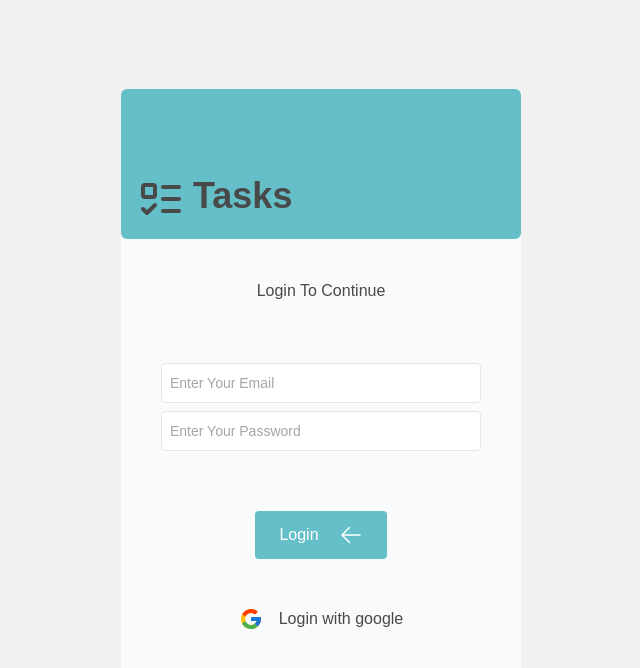
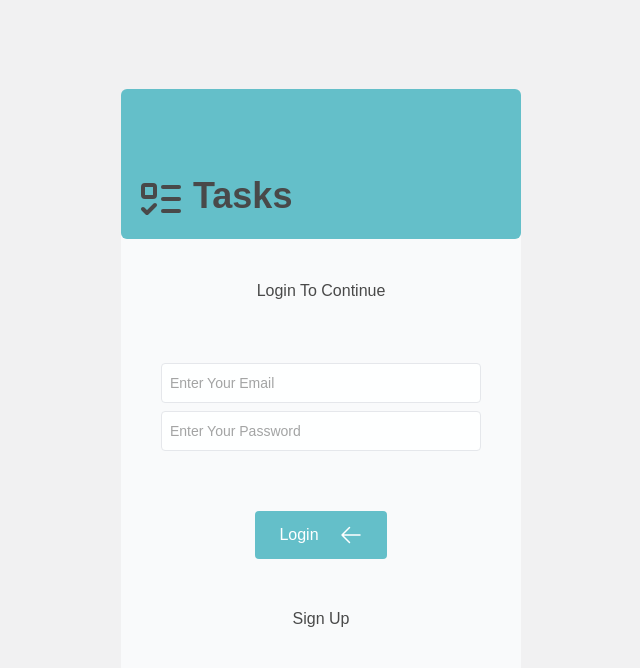
Before and after one commit to BhGh1081/todo-list-stack, a Next.js app: page /login in a window 1280 px wide. Shown: the top 668 px of the page, without its empty margins (319-959 px from the left). Built offline with nearby package versions, Linux system fonts and the light colour scheme; a web font is replaced by a local one.

Commit message:
final commit

```diff
--- a/app/ui/loginForm.tsx
+++ b/app/ui/loginForm.tsx
@@ -47,11 +47,9 @@ export default function LoginForm() {
                         <button aria-disabled={isPending}
                             className="flex gap-5 text-white bg-primary px-6 py-3 rounded transition-colos hover:bg-secondry hover:cursor-pointer">
                             Login
-                            <ArrowLeftIcon className="w-6" /></button>
-                        <div className="flex flex-raw gap-4 justify-center items-center">
-                            <FcGoogle className="w-6 h-6" />
-                            <h1 className="hover:text-primary hover:cursor-pointer">Login with google</h1>
-                        </div>
+                            <ArrowLeftIcon className="w-6" />
+                        </button>
+                        <h1 className="hover:text-primary cursor-pointer">Sign Up</h1>
                         <div aria-live="polite" aria-atomic="true"
                             className="flex h-8 items-end space-x-1">
                             {errorMessage && (
```
Also changed, not shown: 1 other file (tests, documents, lock files or other folders).
